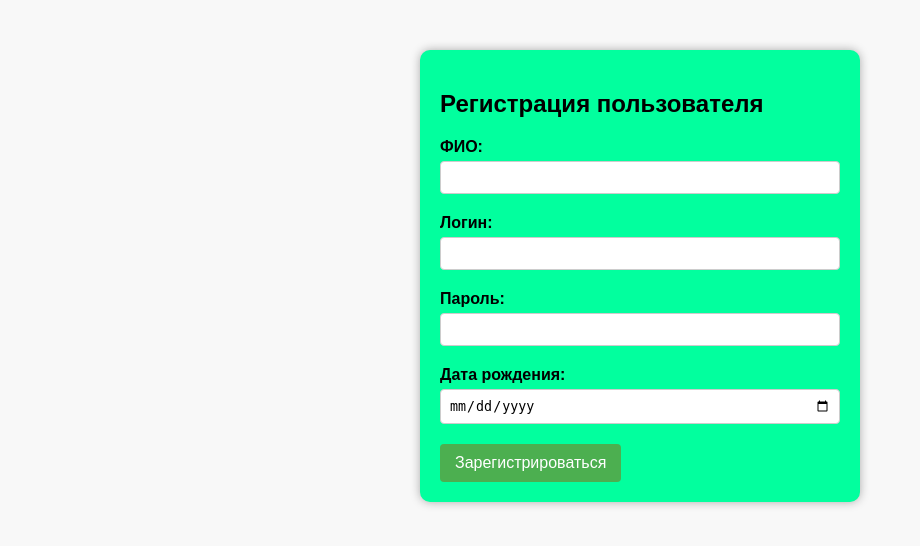
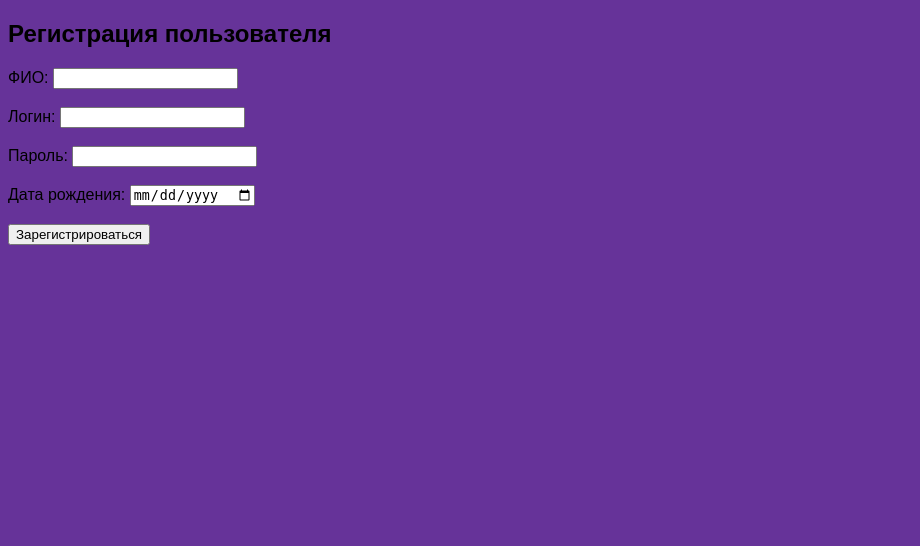
Before and after one commit to TGrishaev/UB22-08B, a PHP site: page /8.3.php in a window 1280 px wide. Shown: the top 546 px of the page, without its empty margins (0-920 px from the left). Run offline with PHP 8.4, Linux system fonts and the light colour scheme.

Commit message:
Update 8.3.php

```diff
--- a/lab 8 update/8.3.php
+++ b/lab 8 update/8.3.php
@@ -1,89 +1,42 @@
-<!DOCTYPE html>
-<html lang="en">
+<!DOCTYPE HTML>
+<html>
 <head>
-    <meta charset="UTF-8">
-    <meta name="viewport" content="width=device-width, initial-scale=1.0">
-    <title>Регистрация пользователя</title>
-    <style>
+    <title>Форма регистрации пользователя</title>
+</head>
+<body>
+<style>
         body {
             font-family: Arial, sans-serif;
-            background-color: #f8f8f8;
-        }
-        .registration-form {
-            max-width: 400px;
-            margin: 50px auto;
-            padding: 20px;
-            background-color: #02ff9e;
-            border-radius: 10px;
-            box-shadow: 0px 0px 10px 0px #aaa;
-        }
-        .form-group {
-            margin-bottom: 20px;
-        }
-        label {
-            display: block;
-            font-weight: bold;
-            margin-bottom: 5px;
-        }
-        input {
-            width: 100%;
-            padding: 8px;
-            box-sizing: border-box;
-            border: 1px solid #ccc;
-            border-radius: 4px;
-        }
-        button {
-            background-color: #4caf50;
-            color: white;
-            padding: 10px 15px;
-            border: none;
-            border-radius: 4px;
-            cursor: pointer;
-            font-size: 16px;
-        }
-        button:hover {
-            background-color: #45a049;
+            background-color: rebeccapurple;
         }
     </style>
-</head>
-<body>
-    <div class="registration-form">
-        <h2>Регистрация пользователя</h2>
-        <form action="process_registration.php" method="post">
-            <div class="form-group">
-                <label for="fullname">ФИО:</label>
-                <input type="text" id="fullname" name="fullname" required>
-            </div>
-            <div class="form-group">
-                <label for="login">Логин:</label>
-                <input type="text" id="login" name="login" required>
-            </div>
-            <div class="form-group">
-                <label for="password">Пароль:</label>
-                <input type="password" id="password" name="password" required>
-            </div>
-            <div class="form-group">
-                <label for="birthdate">Дата рождения:</label>
-                <input type="date" id="birthdate" name="birthdate" required>
-            </div>
-            <button type="submit">Зарегистрироваться</button>
-        </form>
-    </div>
+    <h2>Регистрация пользователя</h2>
+    <form method="post" action="<?php echo $_SERVER['PHP_SELF']; ?>">
+        <label for="fullname">ФИО:</label>
+        <input type="text" name="fullname" id="fullname" required><br><br>
+        <label for="username">Логин:</label>
+        <input type="text" name="username" id="username" required><br><br>
+        <label for="password">Пароль:</label>
+        <input type="password" name="password" id="password" required><br><br>
+        <label for="dob">Дата рождения:</label>
+        <input type="date" name="dob" id="dob" required><br><br>
+        <input type="submit" value="Зарегистрироваться">
+    </form>
+    <?php
+
+    if ($_SERVER["REQUEST_METHOD"] == "POST") {
+
+        $fullname = $_POST['fullname'];
+        $username = $_POST['username'];
+        $password = $_POST['password'];
+        $dob = $_POST['dob'];
+
+        echo "<h3>Регистрация успешна!</h3>";
+        echo "<p>ФИО: " . $fullname . "</p>";
+        echo "<p>Логин: " . $username . "</p>";
+        echo "<p>Пароль: " . $password . "</p>";
+        echo "<p>Дата рождения: " . $dob . "</p>";
+    }
+    ?>
 </body>
 </html>
-<?php
-if ($_SERVER["REQUEST_METHOD"] == "POST") {
-
-    $fullname = $_POST["fullname"];
-    $login = $_POST["login"];
-    $password = $_POST["password"];
-    $birthdate = $_POST["birthdate"];
-    echo "ФИО: " . $fullname . "<br>";
-    echo "Логин: " . $login . "<br>";
-    echo "Пароль: " . $password . "<br>";
-    echo "Дата рождения: " . $birthdate . "<br>";
-} else {
-
-
-}
-?>
```
